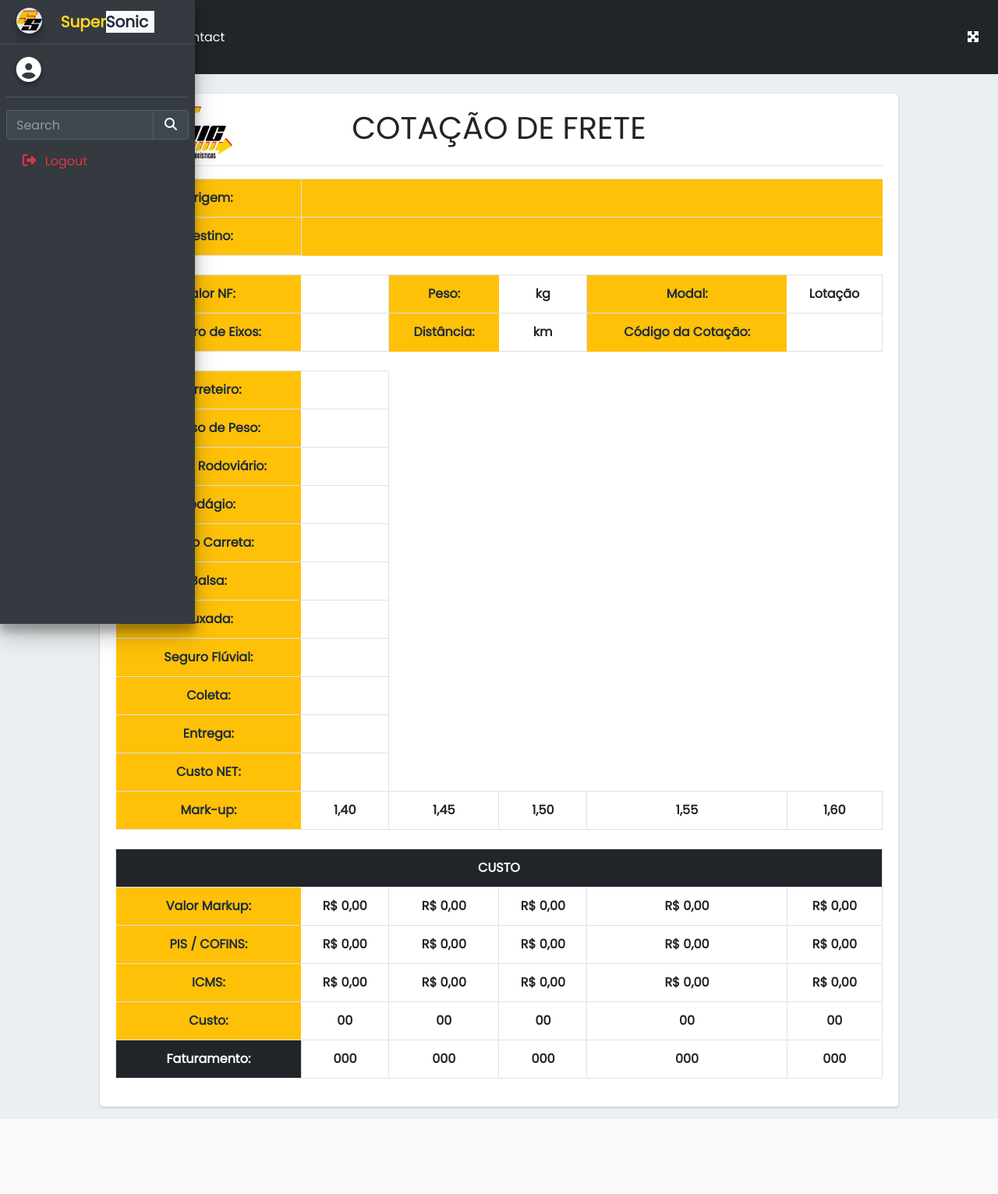
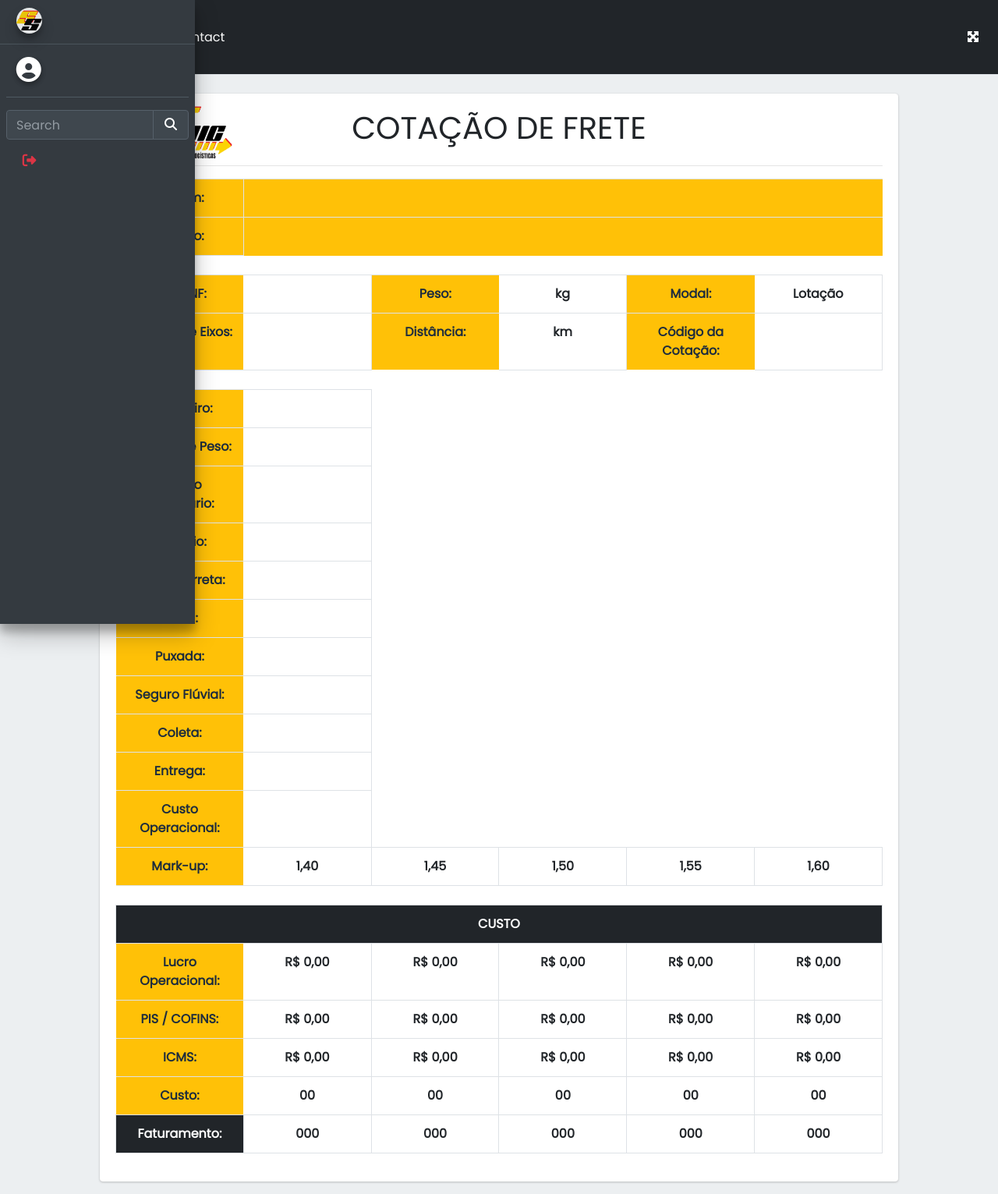
Before and after one commit to MMouraSilva/Extranet-Supersonic, a Node server app: template views/quotation/doc.ejs in a window 1280 px wide. Shown: the whole page at 78% size. Before the commit the page ends 1423 px from the top, so only its background shows below. Run offline with Node 20, Linux system fonts and the light colour scheme; the template is opened without the code that fills it, so the values that code supplies are empty; some libraries are stand-ins or nearby versions.

Commit message:
Correções de layout

```diff
--- a/public/css/style.css
+++ b/public/css/style.css
@@ -419,3 +419,7 @@
     margin-top: 2vh;
     width: 7.5vw;
 }
+
+.table.quotation {
+    table-layout: fixed;
+}
--- a/views/quotation/doc.ejs
+++ b/views/quotation/doc.ejs
@@ -17,7 +17,7 @@
                                         </div>
                                     </div>
                                     <hr>
-                                    <table class="table table-hover text-center" id="table">
+                                    <table class="table table-hover text-center quotation" id="table">
                                         <thead class="bg-yellow">
                                         </thead>
                                         <tbody id="tableBody">
@@ -92,7 +92,7 @@
                                             quotation.pullValue + quotation.marineInsurance + quotation.collectValue + quotation.deliveryValue) %>
 
                                             <tr>
-                                                <th scope="col" class="bg-yellow">Custo NET:</th>
+                                                <th scope="col" class="bg-yellow">Custo Operacional:</th>
                                                 <th scope="col" class="border-right">
                                                     <%= costNet.toLocaleString("pt-BR", { style: "currency", currency:"BRL" }) %>
                                                 </th>
@@ -160,7 +160,7 @@
                                             <tr><th></th></tr>
                                             <tr><th scope="col" colspan="6" class="bg-black border-left border-right">CUSTO</th></tr>
                                             <tr>
-                                                <th scope="col" class="bg-yellow">Valor Markup:</th>
+                                                <th scope="col" class="bg-yellow">Lucro Operacional:</th>
                                                 <th scope="col" class="border-right"><%= markupValueI.toLocaleString("pt-BR", { style: "currency", currency:"BRL" }) %></th>
                                                 <th scope="col" class="border-right"><%= markupValueII.toLocaleString("pt-BR", { style: "currency", currency:"BRL" }) %></th>
                                                 <th scope="col" class="border-right"><%= markupValueIII.toLocaleString("pt-BR", { style: "currency", currency:"BRL" }) %></th>
```
